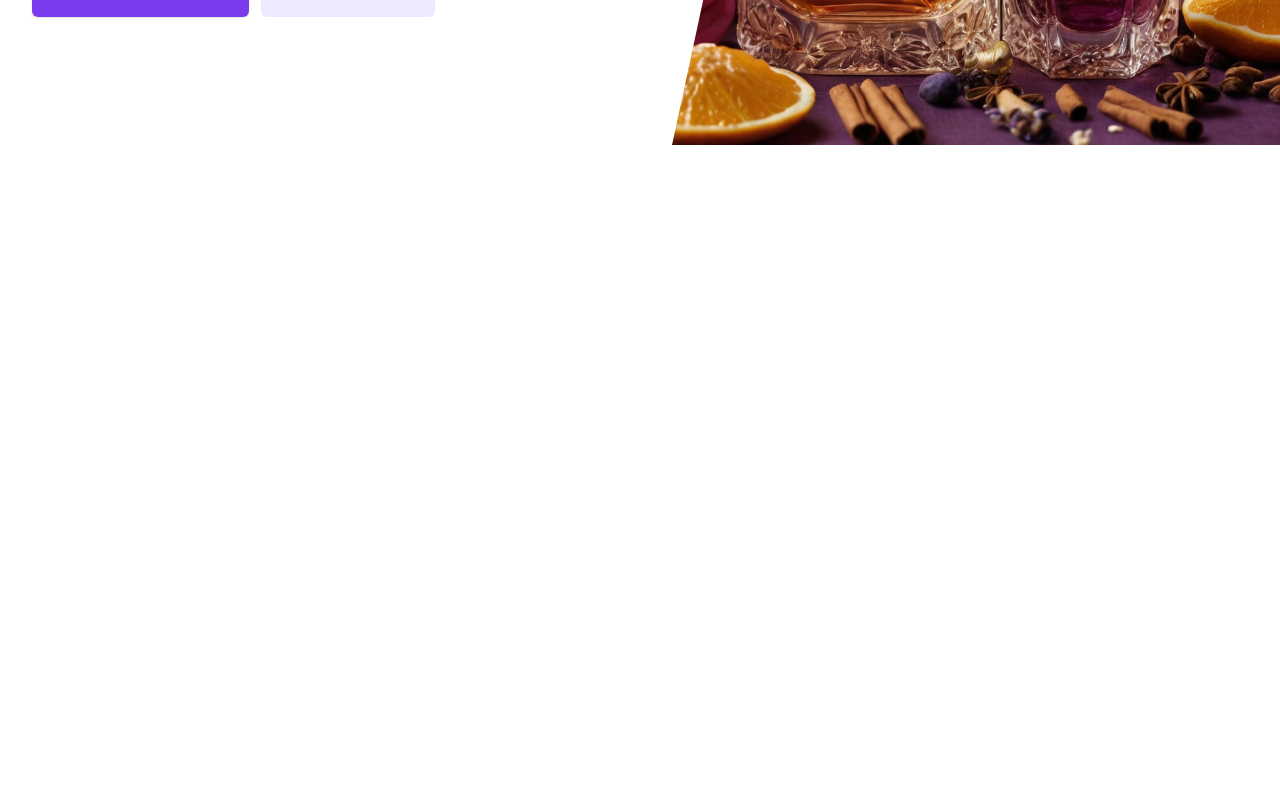
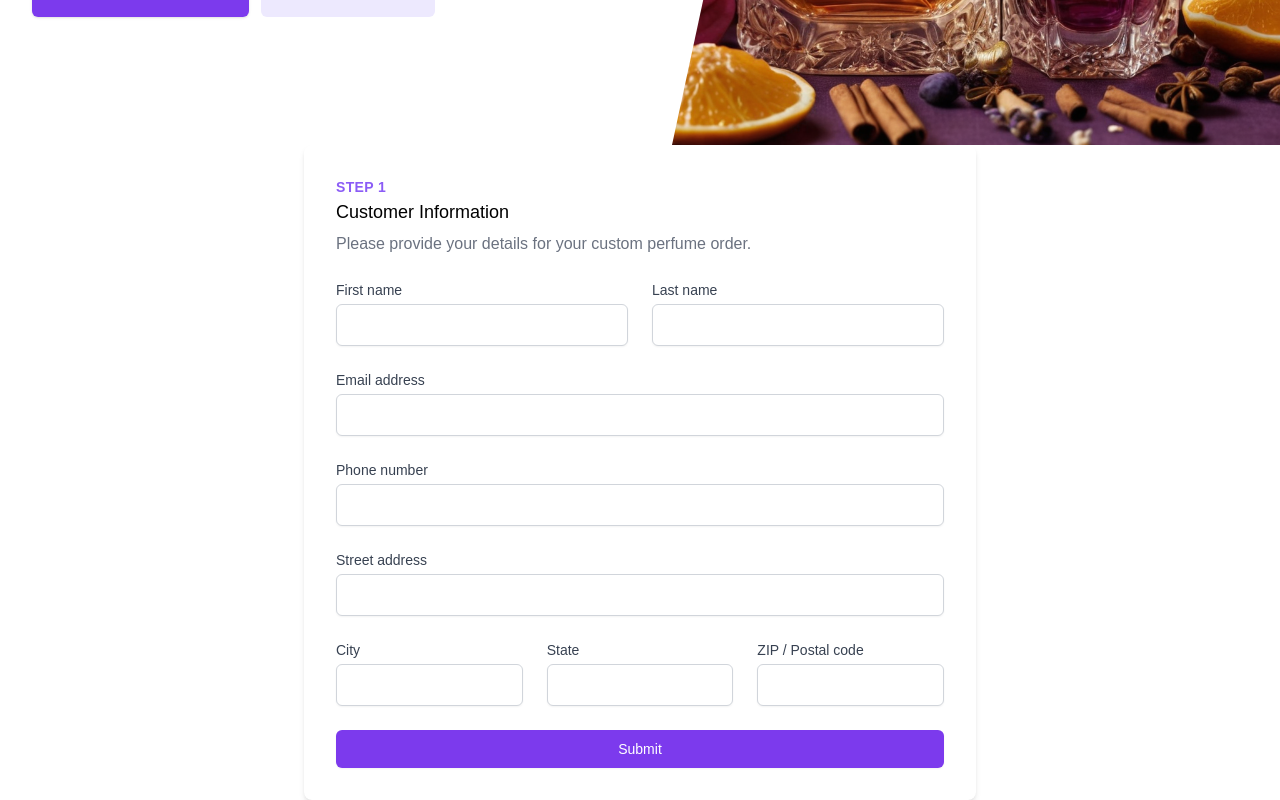
Before and after one commit to RaheesAhmed/EssenceHub, a Next.js app: page / in a window 1280 px wide. Shown: the part 487-1287 px from the top of the page. Before the commit the page ends 800 px from the top, so only its background shows below. Built offline with nearby package versions, Linux system fonts and the light colour scheme.

Commit message:
customer form added

```diff
--- a/app/page.tsx
+++ b/app/page.tsx
@@ -1,4 +1,5 @@
 
+import CustomerInfoForm from "@/components/CustomerInfoForm";
 import Hero from "@/components/Hero";
 
 
@@ -6,8 +7,9 @@ const Home = () => {
   return (
     <>
       <Hero />
+      <CustomerInfoForm />
     </>
-  );
+  )
 }
 
 export default Home;
--- /dev/null
+++ b/components/CustomerInfoForm.tsx
@@ -0,0 +1,143 @@
+"use client"
+import React, { useState } from 'react'
+import { useForm } from 'react-hook-form'
+
+type FormData = {
+    firstName: string
+    lastName: string
+    email: string
+    phone: string
+    address: string
+    city: string
+    state: string
+    zipCode: string
+}
+
+const CustomerInfoForm = () => {
+    const { register, handleSubmit, formState: { errors } } = useForm<FormData>()
+    const [isSubmitting, setIsSubmitting] = useState(false)
+
+    const onSubmit = async (data: FormData) => {
+        setIsSubmitting(true)
+        // Here you would typically send the data to your backend
+        console.log(data)
+        await new Promise(resolve => setTimeout(resolve, 1000)) // Simulating API call
+        setIsSubmitting(false)
+        // Handle success (e.g., show a success message, navigate to next step)
+    }
+
+    return (
+        <div className="max-w-md mx-auto bg-white shadow-md rounded-lg overflow-hidden md:max-w-2xl">
+            <div className="md:flex">
+                <div className="p-8 w-full">
+                    <div className="uppercase tracking-wide text-sm text-primary-500 font-semibold mb-1">Step 1</div>
+                    <h2 className="block mt-1 text-lg leading-tight font-medium text-black">Customer Information</h2>
+                    <p className="mt-2 text-gray-500">Please provide your details for your custom perfume order.</p>
+                    <form onSubmit={handleSubmit(onSubmit)} className="mt-6 space-y-6">
+                        <div className="grid grid-cols-1 gap-6 sm:grid-cols-2">
+                            <div>
+                                <label htmlFor="firstName" className="block text-sm font-medium text-gray-700">First name</label>
+                                <input
+                                    type="text"
+                                    id="firstName"
+                                    {...register("firstName", { required: "First name is required" })}
+                                    className="mt-1 block w-full rounded-md border-gray-300 shadow-sm focus:border-primary-300 focus:ring focus:ring-primary-200 focus:ring-opacity-50"
+                                />
+                                {errors.firstName && <p className="mt-1 text-sm text-red-600">{errors.firstName.message}</p>}
+                            </div>
+                            <div>
+                                <label htmlFor="lastName" className="block text-sm font-medium text-gray-700">Last name</label>
+                                <input
+                                    type="text"
+                                    id="lastName"
+                                    {...register("lastName", { required: "Last name is required" })}
+                                    className="mt-1 block w-full rounded-md border-gray-300 shadow-sm focus:border-primary-300 focus:ring focus:ring-primary-200 focus:ring-opacity-50"
+                                />
+                                {errors.lastName && <p className="mt-1 text-sm text-red-600">{errors.lastName.message}</p>}
+                            </div>
+                        </div>
+                        <div>
+                            <label htmlFor="email" className="block text-sm font-medium text-gray-700">Email address</label>
+                            <input
+                                type="email"
+                                id="email"
+                                {...register("email", {
+                                    required: "Email is required",
+                                    pattern: {
+                                        value: /^[A-Z0-9._%+-]+@[A-Z0-9.-]+\.[A-Z]{2,}$/i,
+                                        message: "Invalid email address"
+                                    }
+                                })}
+                                className="mt-1 block w-full rounded-md border-gray-300 shadow-sm focus:border-primary-300 focus:ring focus:ring-primary-200 focus:ring-opacity-50"
+                            />
+                            {errors.email && <p className="mt-1 text-sm text-red-600">{errors.email.message}</p>}
+                        </div>
+                        <div>
+                            <label htmlFor="phone" className="block text-sm font-medium text-gray-700">Phone number</label>
+                            <input
+                                type="tel"
+                                id="phone"
+                                {...register("phone", { required: "Phone number is required" })}
+                                className="mt-1 block w-full rounded-md border-gray-300 shadow-sm focus:border-primary-300 focus:ring focus:ring-primary-200 focus:ring-opacity-50"
+                            />
+                            {errors.phone && <p className="mt-1 text-sm text-red-600">{errors.phone.message}</p>}
+                        </div>
+                        <div>
+                            <label htmlFor="address" className="block text-sm font-medium text-gray-700">Street address</label>
+                            <input
+                                type="text"
+                                id="address"
+                                {...register("address", { required: "Address is required" })}
+                                className="mt-1 block w-full rounded-md border-gray-300 shadow-sm focus:border-primary-300 focus:ring focus:ring-primary-200 focus:ring-opacity-50"
+                            />
+                            {errors.address && <p className="mt-1 text-sm text-red-600">{errors.address.message}</p>}
+                        </div>
+                        <div className="grid grid-cols-1 gap-6 sm:grid-cols-3">
+                            <div>
+                                <label htmlFor="city" className="block text-sm font-medium text-gray-700">City</label>
+                                <input
+                                    type="text"
+                                    id="city"
+                                    {...register("city", { required: "City is required" })}
+                                    className="mt-1 block w-full rounded-md border-gray-300 shadow-sm focus:border-primary-300 focus:ring focus:ring-primary-200 focus:ring-opacity-50"
+                                />
+                                {errors.city && <p className="mt-1 text-sm text-red-600">{errors.city.message}</p>}
+                            </div>
+                            <div>
+                                <label htmlFor="state" className="block text-sm font-medium text-gray-700">State</label>
+                                <input
+                                    type="text"
+                                    id="state"
+                                    {...register("state", { required: "State is required" })}
+                                    className="mt-1 block w-full rounded-md border-gray-300 shadow-sm focus:border-primary-300 focus:ring focus:ring-primary-200 focus:ring-opacity-50"
+                                />
+                                {errors.state && <p className="mt-1 text-sm text-red-600">{errors.state.message}</p>}
+                            </div>
+                            <div>
+                                <label htmlFor="zipCode" className="block text-sm font-medium text-gray-700">ZIP / Postal code</label>
+                                <input
+                                    type="text"
+                                    id="zipCode"
+                                    {...register("zipCode", { required: "ZIP code is required" })}
+                                    className="mt-1 block w-full rounded-md border-gray-300 shadow-sm focus:border-primary-300 focus:ring focus:ring-primary-200 focus:ring-opacity-50"
+                                />
+                                {errors.zipCode && <p className="mt-1 text-sm text-red-600">{errors.zipCode.message}</p>}
+                            </div>
+                        </div>
+                        <div>
+                            <button
+                                type="submit"
+                                disabled={isSubmitting}
+                                className="w-full flex justify-center py-2 px-4 border border-transparent rounded-md shadow-sm text-sm font-medium text-white bg-primary-600 hover:bg-primary-700 focus:outline-none focus:ring-2 focus:ring-offset-2 focus:ring-primary-500 disabled:opacity-50"
+                            >
+                                {isSubmitting ? 'Submitting...' : 'Submit'}
+                            </button>
+                        </div>
+                    </form>
+                </div>
+            </div>
+        </div>
+    )
+}
+
+export default CustomerInfoForm;
--- a/package.json
+++ b/package.json
@@ -14,7 +14,8 @@
     "next": "14.2.11",
     "openai": "^4.61.0",
     "react": "^18",
-    "react-dom": "^18"
+    "react-dom": "^18",
+    "react-hook-form": "^7.53.0"
   },
   "devDependencies": {
     "@types/node": "^20",
```
Also changed, not shown: 1 other file (tests, documents, lock files or other folders).
